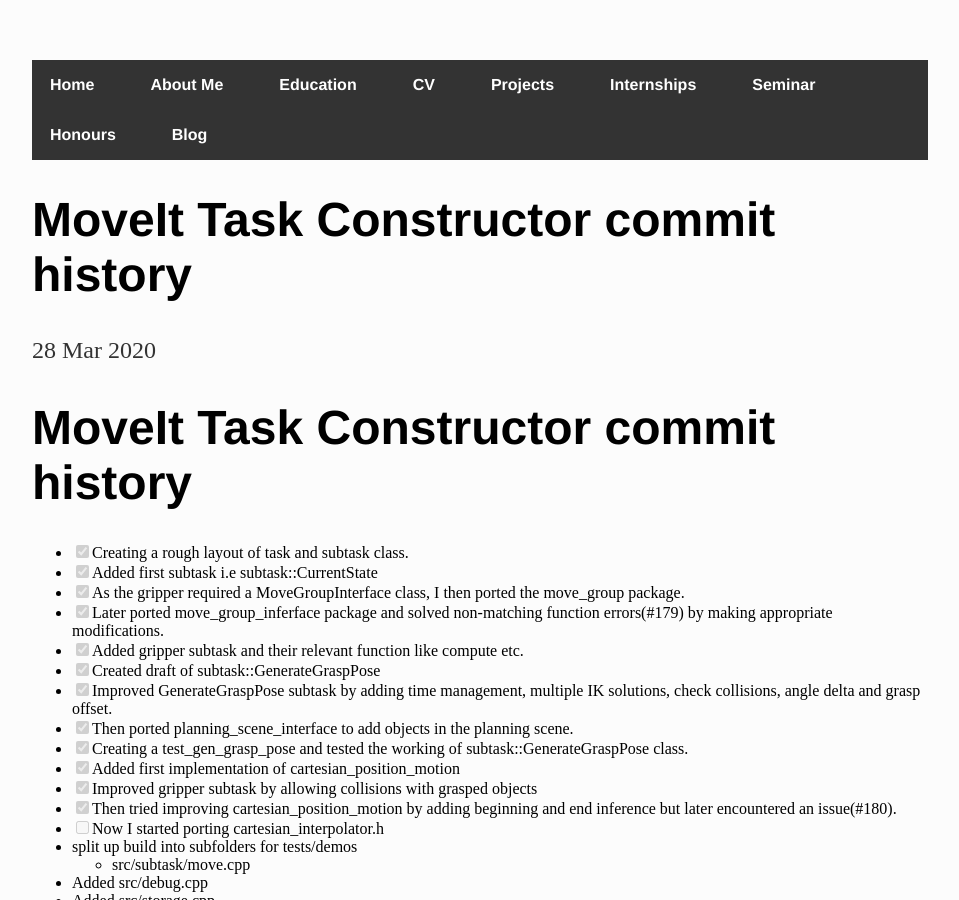
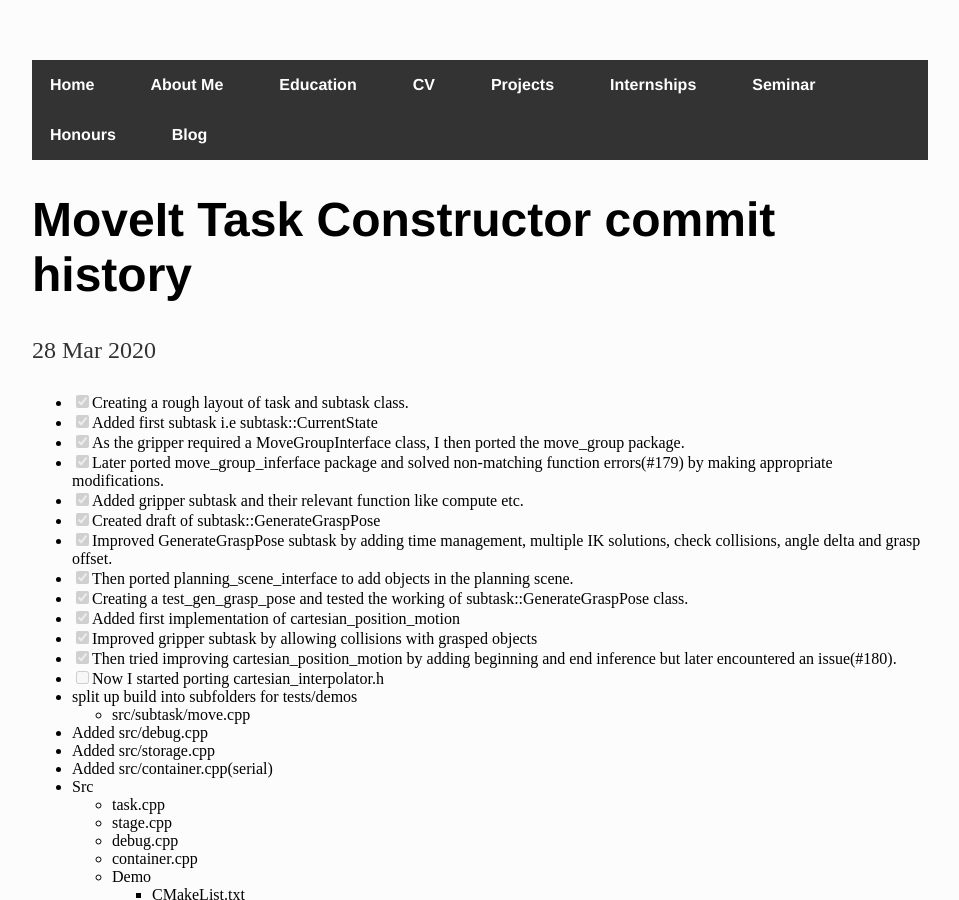
Before and after one commit to iamrajee/iamrajee.github.io, a Jekyll site: the page built from _posts/2020-03-28-MTC.md, in a window 1280 px wide and 900 px high. Shown: the whole window, without its empty margins (160-1119 px from the left). Built offline with Jekyll 4.4.1, drawn with Linux system fonts in a browser that asks for light colours.

Commit message:
Update 2020-03-28-MTC.md

```diff
--- a/_posts/2020-03-28-MTC.md
+++ b/_posts/2020-03-28-MTC.md
@@ -4,7 +4,6 @@
 date: 2020-03-28
 ---
 
-# MoveIt Task Constructor commit history
 - [x] Creating a rough layout of task and subtask class.
 - [x] Added first subtask i.e subtask::CurrentState
 - [x] As the gripper required a MoveGroupInterface class, I then ported the move_group package.
```
